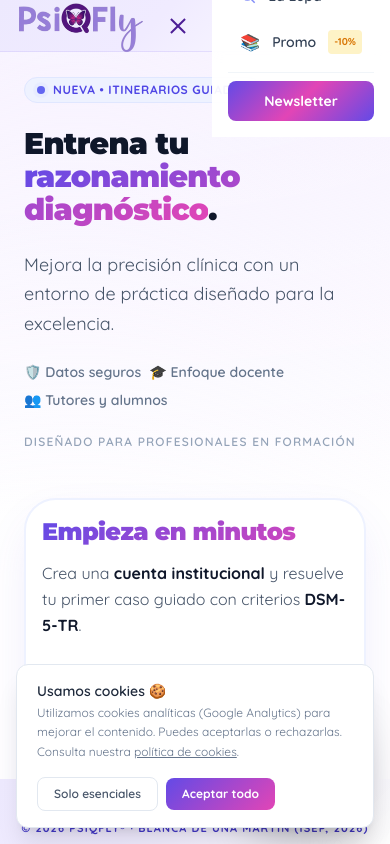
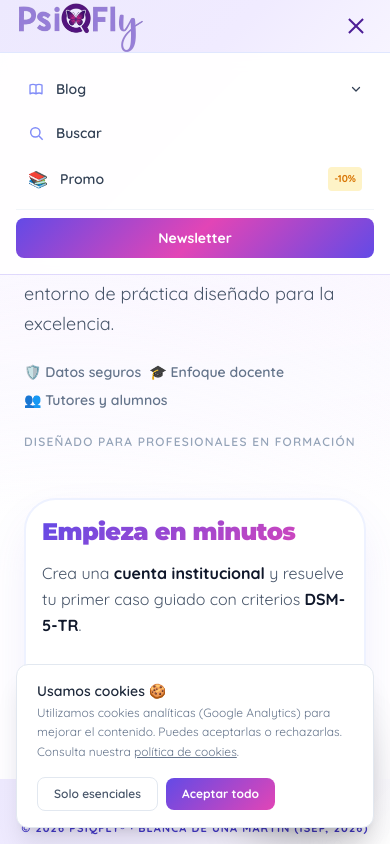
Before and after one commit to Blancadum/psiqfly, a Next.js app: page / in a window 390 px wide. Both pictures are taken after a click on the button "Abrir menú". Shown: the top 844 px of the page. Built offline with nearby package versions, Linux system fonts and the light colour scheme.

Commit message:
fix: burguer menu position, blog submenu mobile, rename Buscar

```diff
--- a/src/app/globals.css
+++ b/src/app/globals.css
@@ -100,10 +100,9 @@ body {
     background: linear-gradient(135deg, #ede9fe 0%, #f0ebff 40%, #f9f7ff 75%, rgba(255,255,255,0.98) 100%);
     backdrop-filter: blur(12px);
     border-bottom: 1px solid rgba(99, 74, 230, 0.1);
-    height: 3.25rem; /* Altura compacta (52px) */
     transition: all 0.5s ease-in-out;
     display: flex;
-    align-items: center;
+    flex-direction: column;
 }
 
   .dark .psi-nav-glass {
--- a/src/components/Layout/Navbar/Navbar.jsx
+++ b/src/components/Layout/Navbar/Navbar.jsx
@@ -47,6 +47,7 @@ const MEGA_MENU = [
 export const Navbar = () => {
   const [mobileOpen, setMobileOpen] = useState(false);
   const [megaOpen, setMegaOpen] = useState(false);
+  const [mobileBlogOpen, setMobileBlogOpen] = useState(false);
   const megaRef = useRef(null);
   let closeTimer = useRef(null);
 
@@ -160,16 +161,58 @@ export const Navbar = () => {
       {/* Mobile dropdown */}
       {mobileOpen && (
         <div className="sm:hidden border-t border-indigo-100 bg-white/95 backdrop-blur px-4 py-4 flex flex-col gap-1">
-          <Link
-            href="/blog"
-            className="flex items-center gap-3 px-3 py-2.5 rounded-lg text-sm font-semibold text-slate-700 hover:bg-indigo-50 hover:text-indigo-700 transition-colors"
-            onClick={() => setMobileOpen(false)}
+
+          {/* Blog con submenú móvil */}
+          <div>
+            <button
+              className="w-full flex items-center gap-3 px-3 py-2.5 rounded-lg text-sm font-semibold text-slate-700 hover:bg-indigo-50 hover:text-indigo-700 transition-colors"
+              onClick={() => setMobileBlogOpen(o => !o)}
             >
               <svg xmlns="http://www.w3.org/2000/svg" className="w-4 h-4 text-indigo-400" fill="none" viewBox="0 0 24 24" stroke="currentColor" strokeWidth={2}>
                 <path strokeLinecap="round" strokeLinejoin="round" d="M12 6.253v13m0-13C10.832 5.477 9.246 5 7.5 5S4.168 5.477 3 6.253v13C4.168 18.477 5.754 18 7.5 18s3.332.477 4.5 1.253m0-13C13.168 5.477 14.754 5 16.5 5c1.747 0 3.332.477 4.5 1.253v13C19.832 18.477 18.247 18 16.5 18c-1.746 0-3.332.477-4.5 1.253" />
               </svg>
               Blog
+              <svg xmlns="http://www.w3.org/2000/svg" className={`w-3 h-3 ml-auto transition-transform duration-200 ${mobileBlogOpen ? 'rotate-180' : ''}`} fill="none" viewBox="0 0 24 24" stroke="currentColor" strokeWidth={2.5}>
+                <path strokeLinecap="round" strokeLinejoin="round" d="M19 9l-7 7-7-7" />
+              </svg>
+            </button>
+
+            {mobileBlogOpen && (
+              <div className="mt-1 ml-4 flex flex-col gap-3 pb-2">
+                {MEGA_MENU.map(col => (
+                  <div key={col.slug}>
+                    <Link
+                      href={`/blog/${col.slug}`}
+                      className="flex items-center gap-1.5 text-[11px] font-black uppercase tracking-widest text-indigo-500 mb-1"
+                      onClick={() => { setMobileOpen(false); setMobileBlogOpen(false); }}
+                    >
+                      <span>{col.emoji}</span> {col.label}
                     </Link>
+                    <ul className="space-y-0.5 pl-1">
+                      {col.posts.map(p => (
+                        <li key={p.slug}>
+                          <Link
+                            href={`/blog/${col.slug}/${p.slug}`}
+                            className="block text-sm text-slate-600 hover:text-indigo-700 py-0.5"
+                            onClick={() => { setMobileOpen(false); setMobileBlogOpen(false); }}
+                          >
+                            › {p.title}
+                          </Link>
+                        </li>
+                      ))}
+                    </ul>
+                  </div>
+                ))}
+                <Link
+                  href="/blog"
+                  className="text-xs font-bold text-indigo-600 pt-1 border-t border-slate-100"
+                  onClick={() => { setMobileOpen(false); setMobileBlogOpen(false); }}
+                >
+                  Ver todo el blog →
+                </Link>
+              </div>
+            )}
+          </div>
 
           <Link
             href="/blog"
@@ -180,7 +223,7 @@ export const Navbar = () => {
               <circle cx="11" cy="11" r="7" />
               <line x1="16.5" y1="16.5" x2="22" y2="22" />
             </svg>
-            La Lupa
+            Buscar
           </Link>
 
           <Link
```
Also changed, not shown: 1 other file (tests, documents, lock files or other folders). Lines whose indentation alone changed are shown as unchanged.
